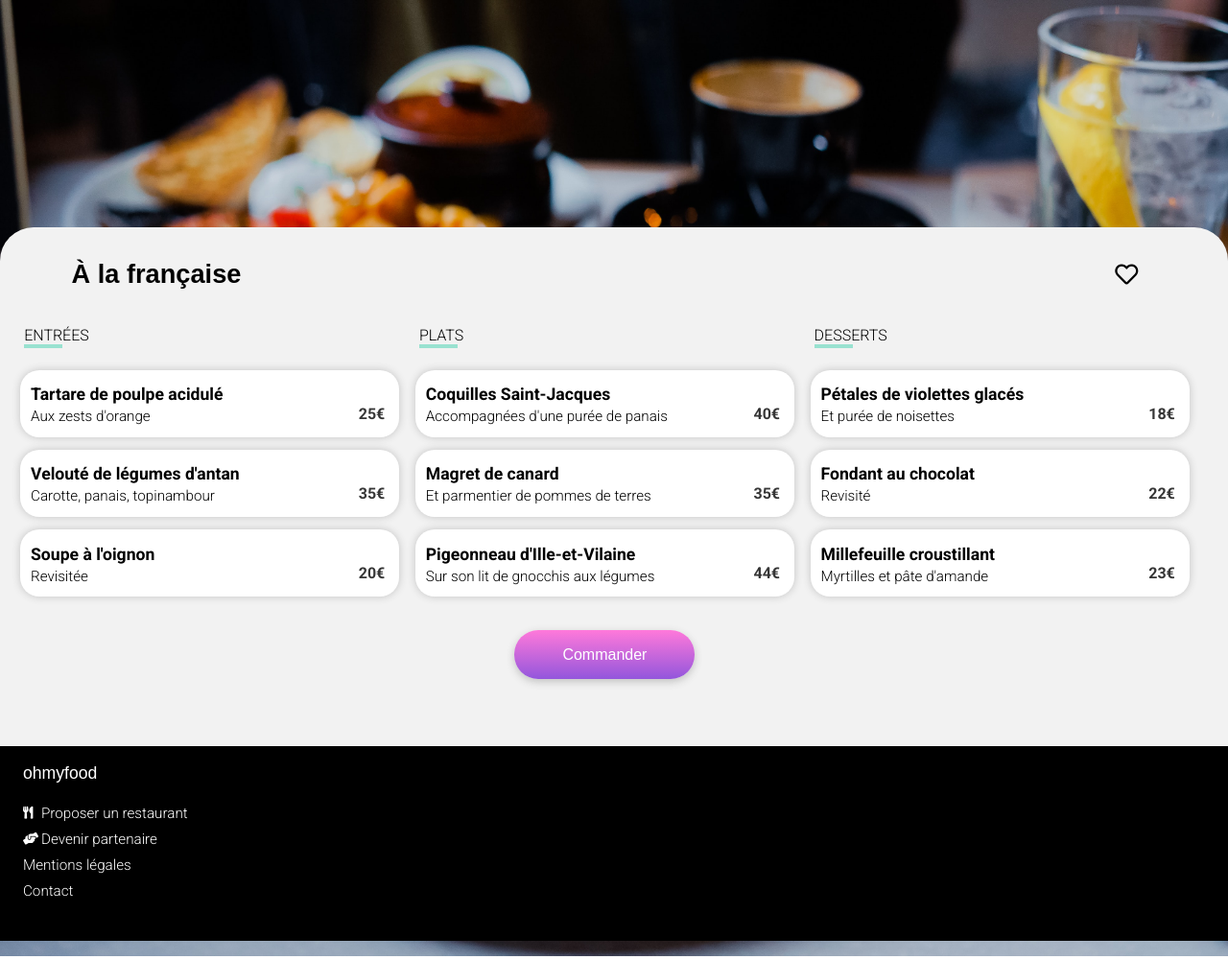
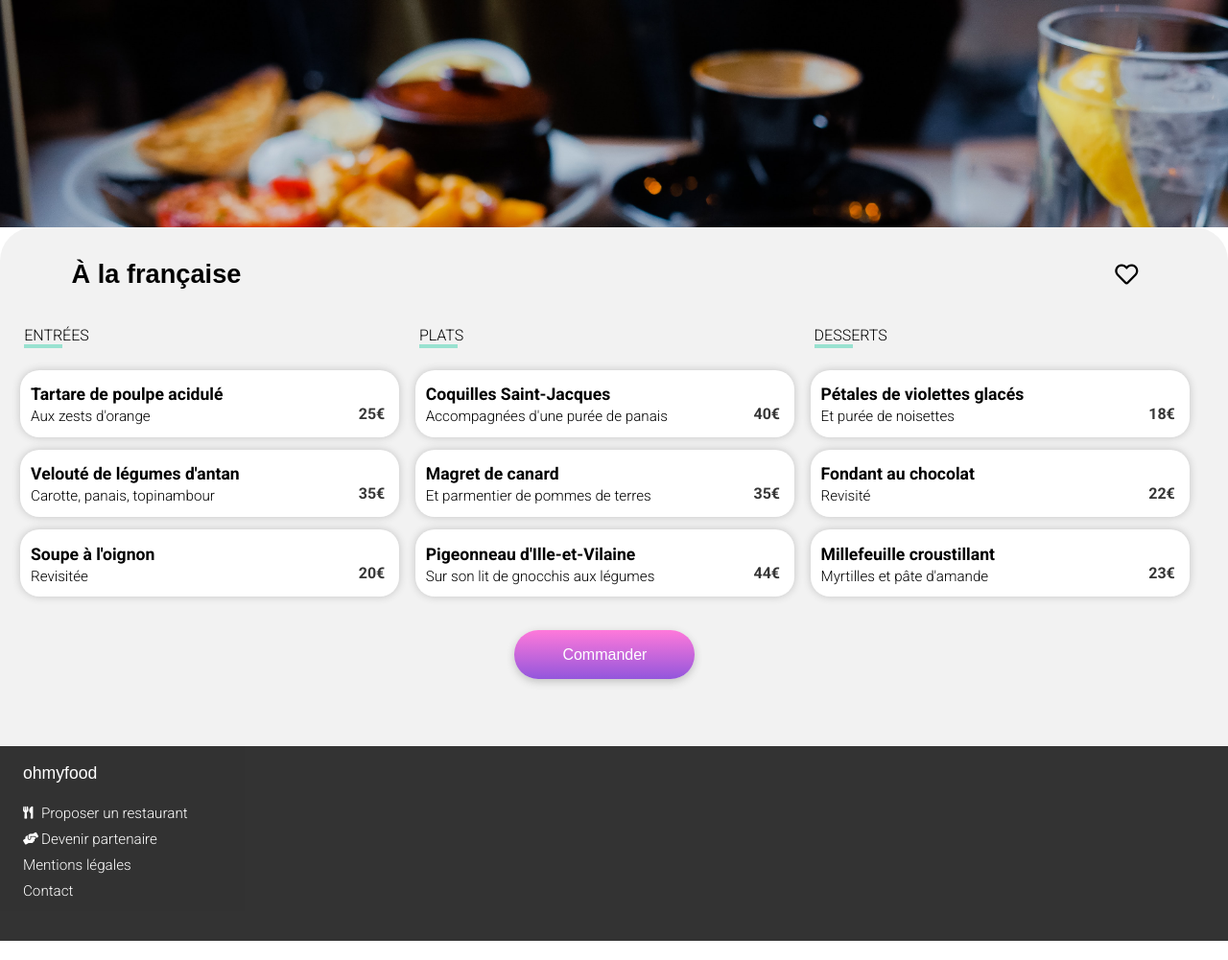
Before and after one commit to danoubruce/DanouBongbele_3_13122020, a plain HTML site: page a_la_francaise.html in a window 1280 px wide. Shown: the part 67-1068 px from the top of the page at 96% size. Drawn offline with Linux system fonts and the light colour scheme; a web font is replaced by a local one.

Commit message:
modification page. scss

```diff
--- a/sass/scss/page.scss
+++ b/sass/scss/page.scss
@@ -32,8 +32,13 @@ main{
         flex-direction: column;
         .contain-heading__img{
             object-fit: cover;
+            overflow: hidden;
+            width: 100vw;
             max-height: 240px;
         }
+            /*object-fit: contain;
+            max-height: 240px;*/
+
     }
 }
 .bloc{
@@ -277,21 +282,13 @@ main{
                             "menu3 menu3"
                             "bouton bouton" ;
     }
-    .footer{
+   /* .footer{
         @include footer;
-        z-index: 1;
-        opacity: 1;
-    }
+    } */
  }
  @media only screen and (min-width:1101px) {
      .bloc{
          top: 100%;
-     }
-    .contain-heading__img{
-        img{
-            height: 1000px;
-            width: 100vw;
-        }
      }
     .bloc-menu{
         display: grid;
@@ -299,9 +296,7 @@ main{
         grid-template-areas:"menu1 menu2 menu3"
                             "bouton bouton bouton" ;
     }
-    .footer{
+    /*.footer{
         @include footer;
-        z-index: 1;
-       opacity: 1;
-     }
+     }*/
  }
```
Also changed, not shown: assets/css/page.css, 1 other file.
